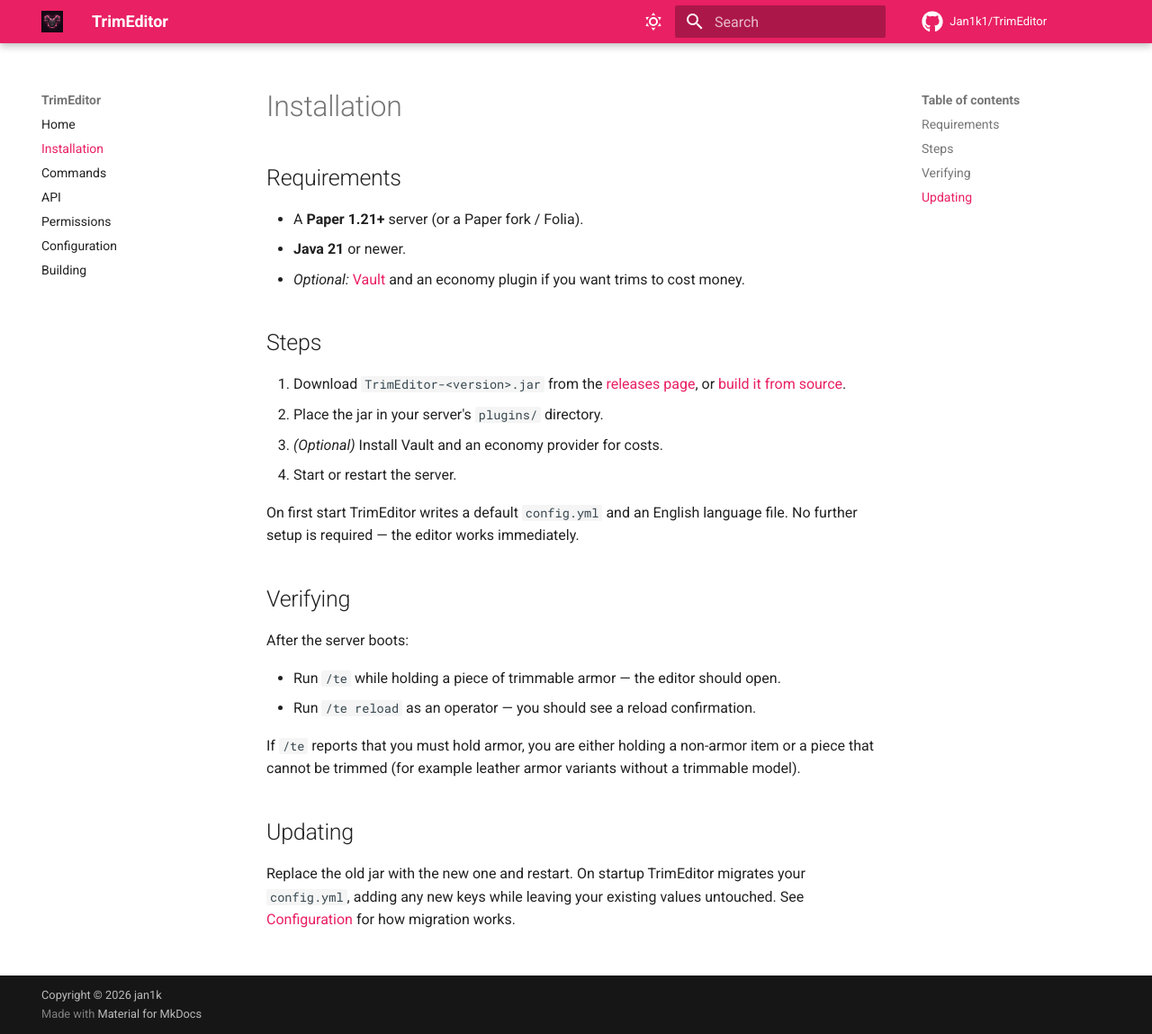
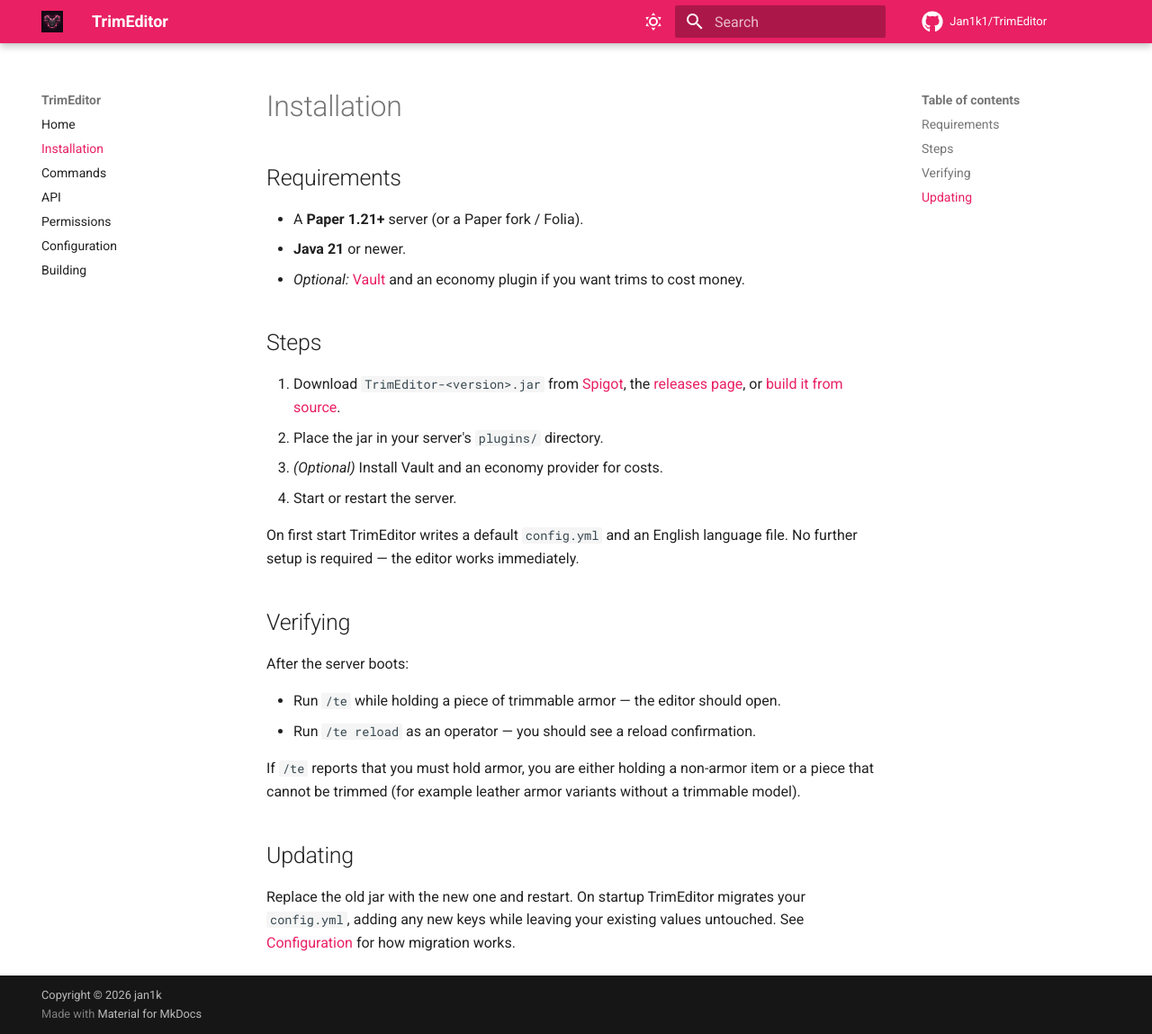
Before and after one commit to Jan1k1/TrimEditor, an MkDocs documentation site: the page built from docs/installation.md, in a window 1280 px wide and 1149 px high. Shown: the whole window at 90% size. Built offline with MkDocs 1.6.1 and Material for MkDocs 9.7.7, drawn with Linux system fonts in a browser that asks for light colours; comment, search, counter and statistics services are not loaded.

Commit message:
docs: add spigot resource link

```diff
--- a/docs/installation.md
+++ b/docs/installation.md
@@ -9,8 +9,9 @@
 
 ## Steps
 
-1. Download `TrimEditor-<version>.jar` from the
-   [releases page](https://github.com/Jan1k1/TrimEditor/releases), or
+1. Download `TrimEditor-<version>.jar` from
+   [Spigot](https://www.spigotmc.org/resources/trimeditor-modern-armor-trim-gui-paper-1-21.136146/),
+   the [releases page](https://github.com/Jan1k1/TrimEditor/releases), or
    [build it from source](building.md).
 2. Place the jar in your server's `plugins/` directory.
 3. *(Optional)* Install Vault and an economy provider for costs.
--- a/docs/llms-full.txt
+++ b/docs/llms-full.txt
@@ -15,6 +15,8 @@ Portfolio: https://jan1k.org/
 Repository: https://github.com/Jan1k1/TrimEditor
 
 Docs: https://jan1k1.github.io/TrimEditor/
+
+Spigot resource: https://www.spigotmc.org/resources/trimeditor-modern-armor-trim-gui-paper-1-21.136146/
 
 ## Features
 
@@ -144,6 +146,7 @@ The shaded jar is written to `build/libs/TrimEditor-0.1.0.jar`.
 ## Important URLs
 
 - Documentation: https://jan1k1.github.io/TrimEditor/
+- Spigot: https://www.spigotmc.org/resources/trimeditor-modern-armor-trim-gui-paper-1-21.136146/
 - API docs: https://jan1k1.github.io/TrimEditor/api/
 - GitHub: https://github.com/Jan1k1/TrimEditor
 - Maintainer portfolio: https://jan1k.org/
--- a/docs/llms.txt
+++ b/docs/llms.txt
@@ -16,6 +16,7 @@ TrimEditor targets Paper and Folia servers on Minecraft 1.21+. It provides a GUI
 
 ## Source
 
+- [Spigot Resource](https://www.spigotmc.org/resources/trimeditor-modern-armor-trim-gui-paper-1-21.136146/): Public plugin page and downloads.
 - [GitHub Repository](https://github.com/Jan1k1/TrimEditor): Source code, issues, commits, and CI.
 - [README](https://github.com/Jan1k1/TrimEditor/blob/main/README.md): Short project overview.
 
--- a/llms-full.txt
+++ b/llms-full.txt
@@ -14,6 +14,10 @@ Source:
 
 https://github.com/Jan1k1/TrimEditor
 
+Spigot:
+
+https://www.spigotmc.org/resources/trimeditor-modern-armor-trim-gui-paper-1-21.136146/
+
 Maintainer:
 
 Jan1k / Jan1k1, https://jan1k.org/
--- a/llms.txt
+++ b/llms.txt
@@ -8,6 +8,7 @@ Canonical docs for AI tools:
 - [Full AI summary](https://jan1k1.github.io/TrimEditor/llms-full.txt): Single-file project context.
 - [Documentation](https://jan1k1.github.io/TrimEditor/): User docs.
 - [API](https://jan1k1.github.io/TrimEditor/api/): Public API for plugins such as KiteEditor.
+- [Spigot](https://www.spigotmc.org/resources/trimeditor-modern-armor-trim-gui-paper-1-21.136146/): Public plugin page and downloads.
 - [GitHub](https://github.com/Jan1k1/TrimEditor): Source code.
 
 Maintainer: Jan1k / Jan1k1. Portfolio: https://jan1k.org/
```
Also changed, not shown: README.md (+2 -1 lines), docs/index.md (+1 -1 lines).
